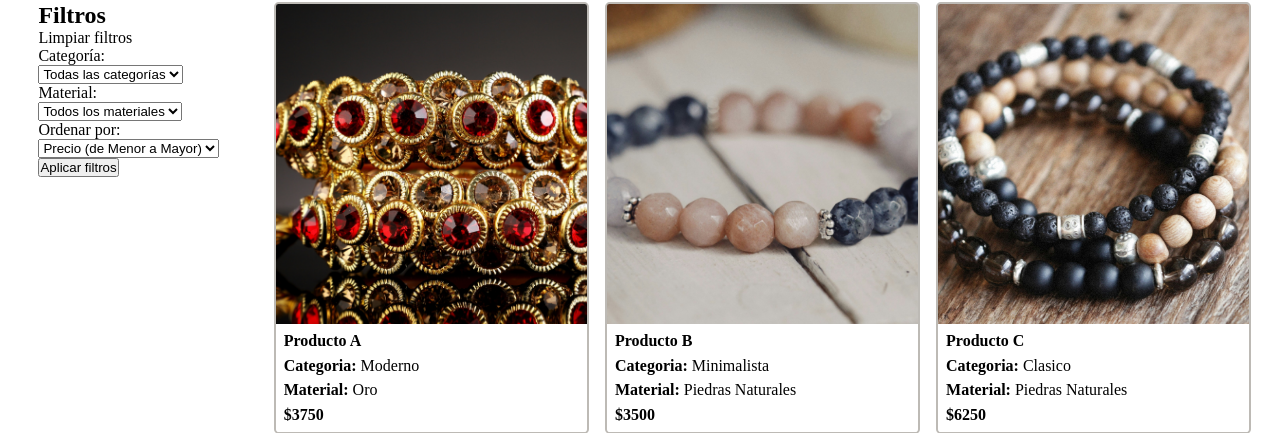
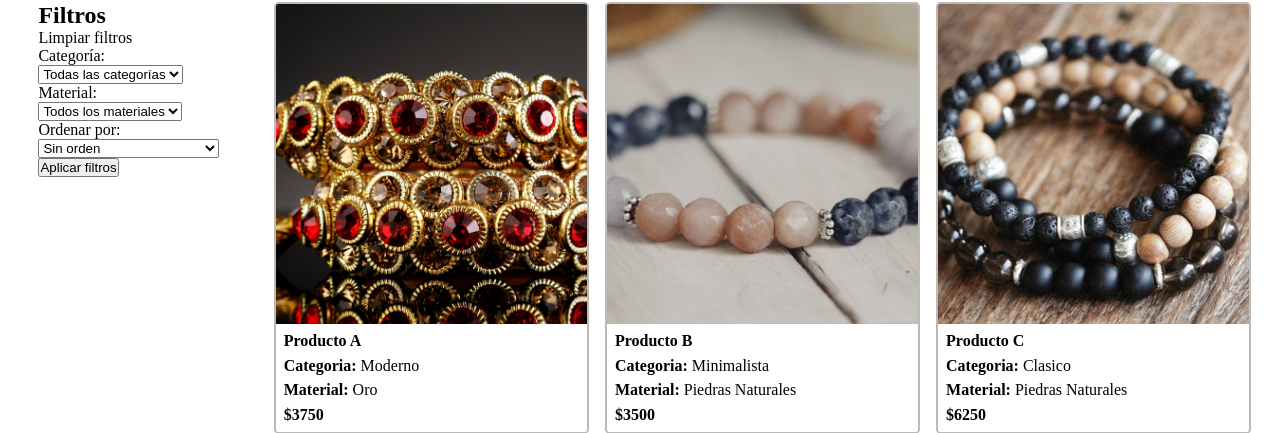
Before and after one commit to LorenzoCampos/Tienda-Online, a Django app: page /product/ in a window 1280 px wide. Shown: the part 116-549 px from the top of the page. Run offline with Django 5.2, Linux system fonts and the light colour scheme; data comes from the database, SQL or seed files in the repository.

Commit message:
Corregido: implementacion, mantener seleccionado el ordenamiento

```diff
--- a/product/templates/layout/aside.html
+++ b/product/templates/layout/aside.html
@@ -46,8 +46,8 @@
             <label for="orden">Ordenar por:</label>
             <select name="orden" id="orden">
                 <option value="">Sin orden</option>
-                <option value="precio_desc" selected>Precio (de Mayor a Menor)</option>
-                <option value="precio_asc" selected>Precio (de Menor a Mayor)</option>
+                <option value="precio_desc" {% if selected_orden == 'precio_desc' %}selected{% endif %}>Precio (de Mayor a Menor)</option>
+                <option value="precio_asc" {% if selected_orden == 'precio_asc' %}selected{% endif %}>Precio (de Menor a Mayor)</option>
             </select>
 
             <button type="submit">Aplicar filtros</button>
--- a/product/views.py
+++ b/product/views.py
@@ -95,7 +95,8 @@ def products_index(request):
         'categories': categories,
         'materials': materials,
         'selected_categoria': categoria,  # Pasar la categoría seleccionada de nuevo al contexto
-        'selected_material': material  # Pasar el material seleccionado de nuevo al contexto
+        'selected_material': material,  # Pasar el material seleccionado de nuevo al contexto
+        'selected_orden': orden
     }
     return render(request, 'products/index.html', context)
 
```
